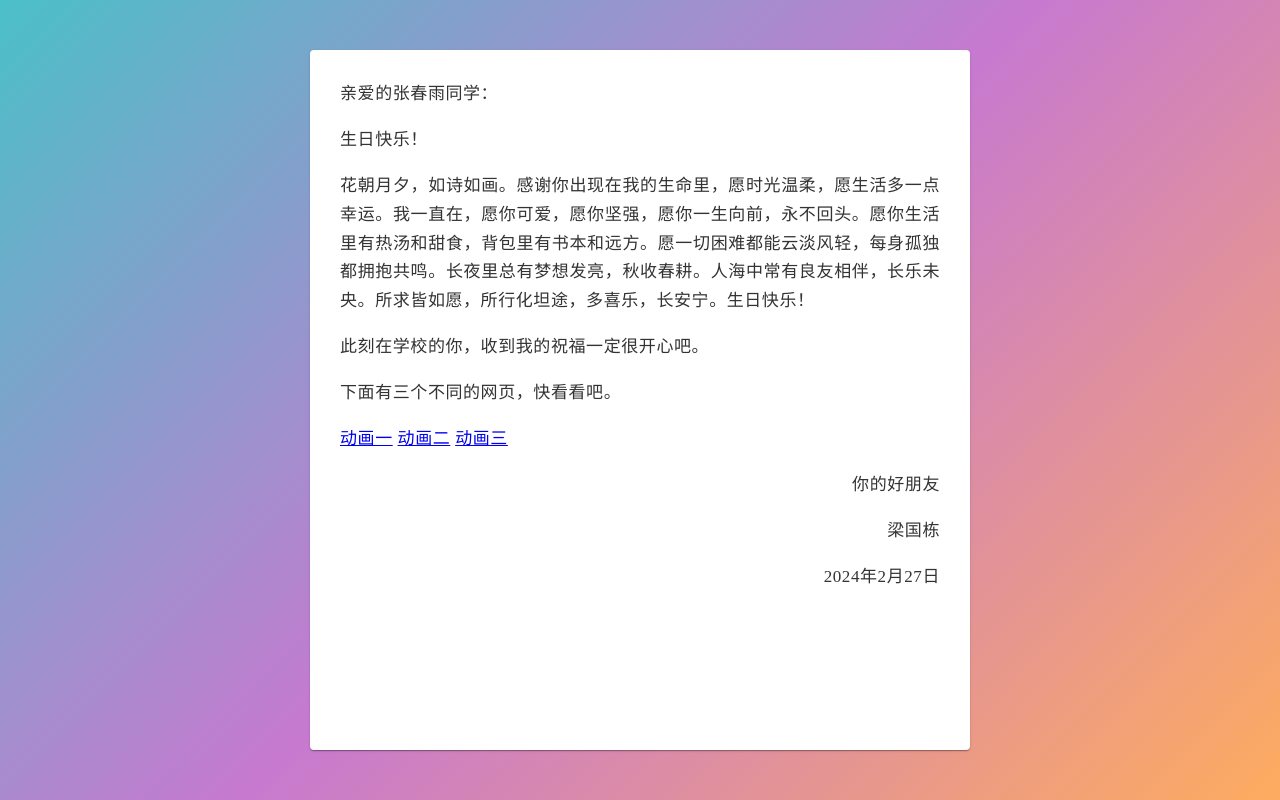
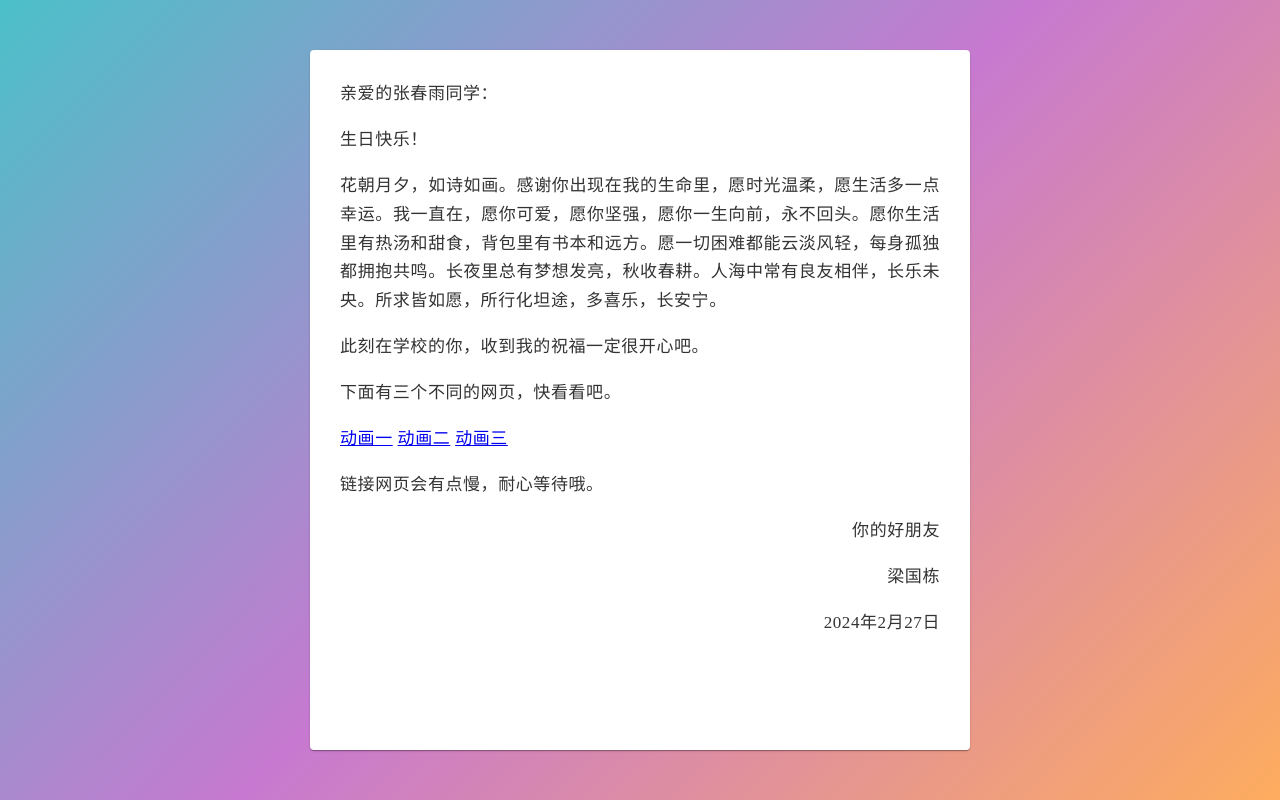
Before and after one commit to hellohehai/chunyu, a plain HTML site: page index.html in a window 1280 px wide. Drawn offline with Linux system fonts and the light colour scheme.

Commit message:
Update index.html

```diff
--- a/index.html
+++ b/index.html
@@ -47,12 +47,13 @@
     <div class="box">
       <div>亲爱的张春雨同学：</div>
       <p>生日快乐！</p>
-      <p>花朝月夕，如诗如画。感谢你出现在我的生命里，愿时光温柔，愿生活多一点幸运。我一直在，愿你可爱，愿你坚强，愿你一生向前，永不回头。愿你生活里有热汤和甜食，背包里有书本和远方。愿一切困难都能云淡风轻，每身孤独都拥抱共鸣。长夜里总有梦想发亮，秋收春耕。人海中常有良友相伴，长乐未央。所求皆如愿，所行化坦途，多喜乐，长安宁。生日快乐！</p>
+      <p>花朝月夕，如诗如画。感谢你出现在我的生命里，愿时光温柔，愿生活多一点幸运。我一直在，愿你可爱，愿你坚强，愿你一生向前，永不回头。愿你生活里有热汤和甜食，背包里有书本和远方。愿一切困难都能云淡风轻，每身孤独都拥抱共鸣。长夜里总有梦想发亮，秋收春耕。人海中常有良友相伴，长乐未央。所求皆如愿，所行化坦途，多喜乐，长安宁。</p>
       <p>此刻在学校的你，收到我的祝福一定很开心吧。</p>
       <p>下面有三个不同的网页，快看看吧。</p>
       <a href="https://hellohehai.github.io/01/">动画一</a>
       <a href="https://hellohehai.github.io/01/new.html">动画二</a>
       <a href="https://hellohehai.github.io/02/">动画三</a>
+      <p>链接网页会有点慢，耐心等待哦。</p>
       <p style="text-align: right">你的好朋友</p>
       <p style="text-align: right">梁国栋</p>
       <p style="text-align: right">2024年2月27日</p>
```
